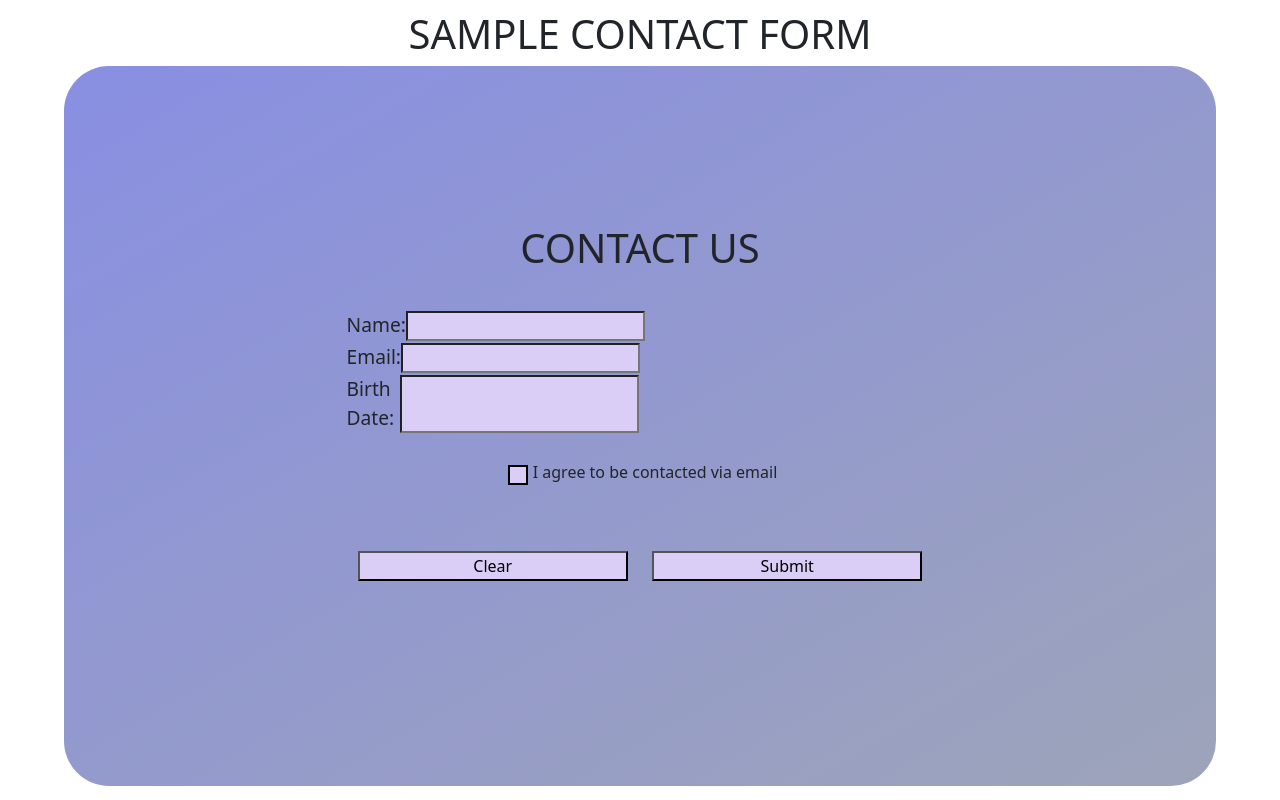
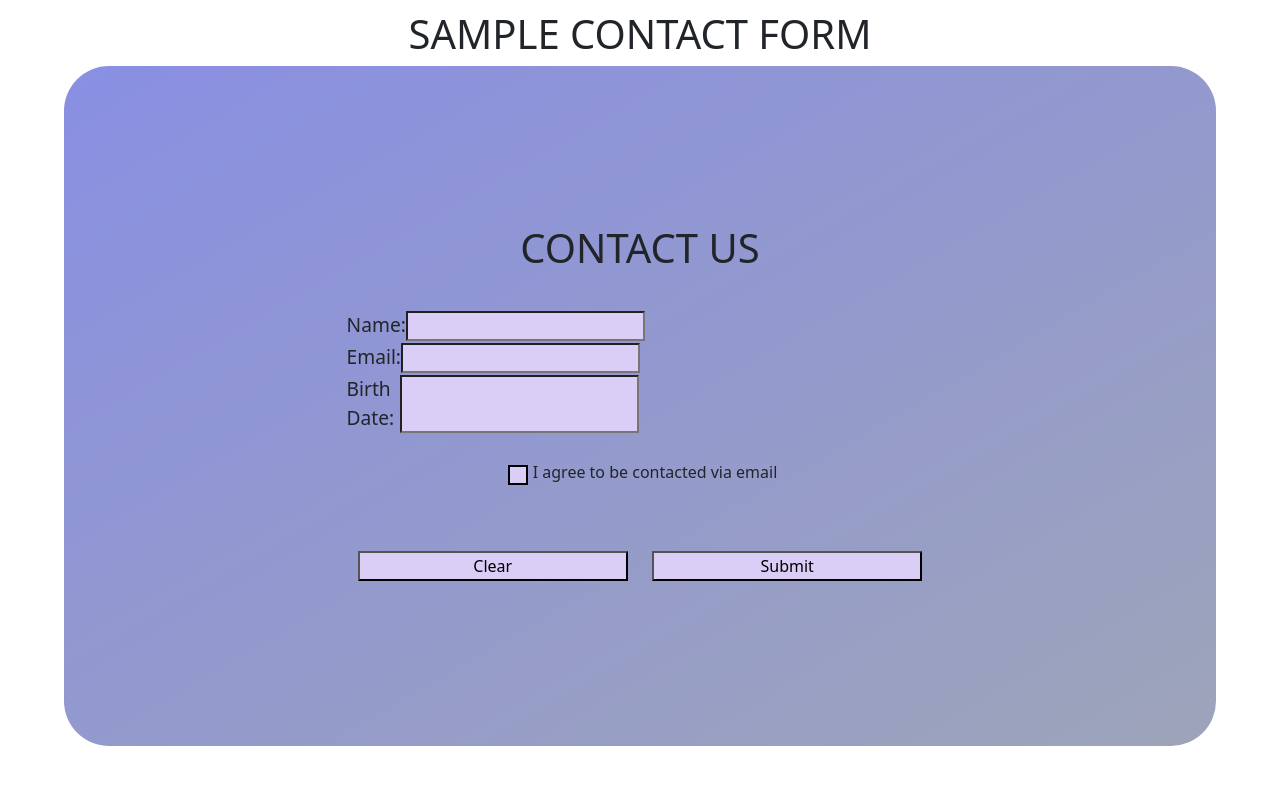
Before and after one commit to anthonypena97/sample-contactform, a React (Create React App) app: page / in a window 1280 px wide. Built offline with nearby package versions, Linux system fonts and the light colour scheme.

Commit message:
adjusted css height

```diff
--- a/src/index.css
+++ b/src/index.css
@@ -72,7 +72,7 @@ code {
     rgb(137, 143, 226),
     rgb(157, 164, 185)
   );
-  height: 90%;
+  height: 85%;
   width: 90%;
   margin: auto;
   border-radius: 45px;
```
